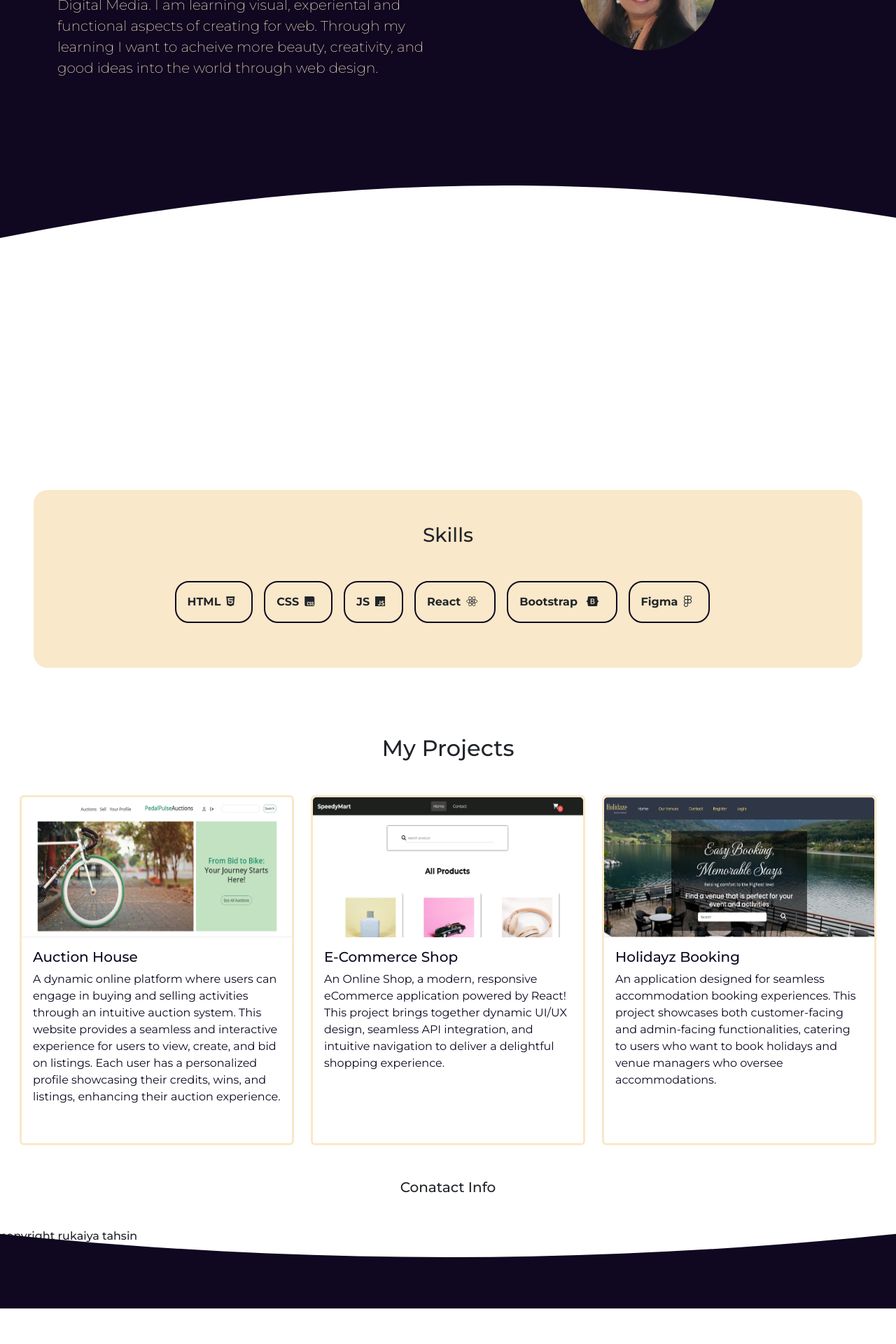
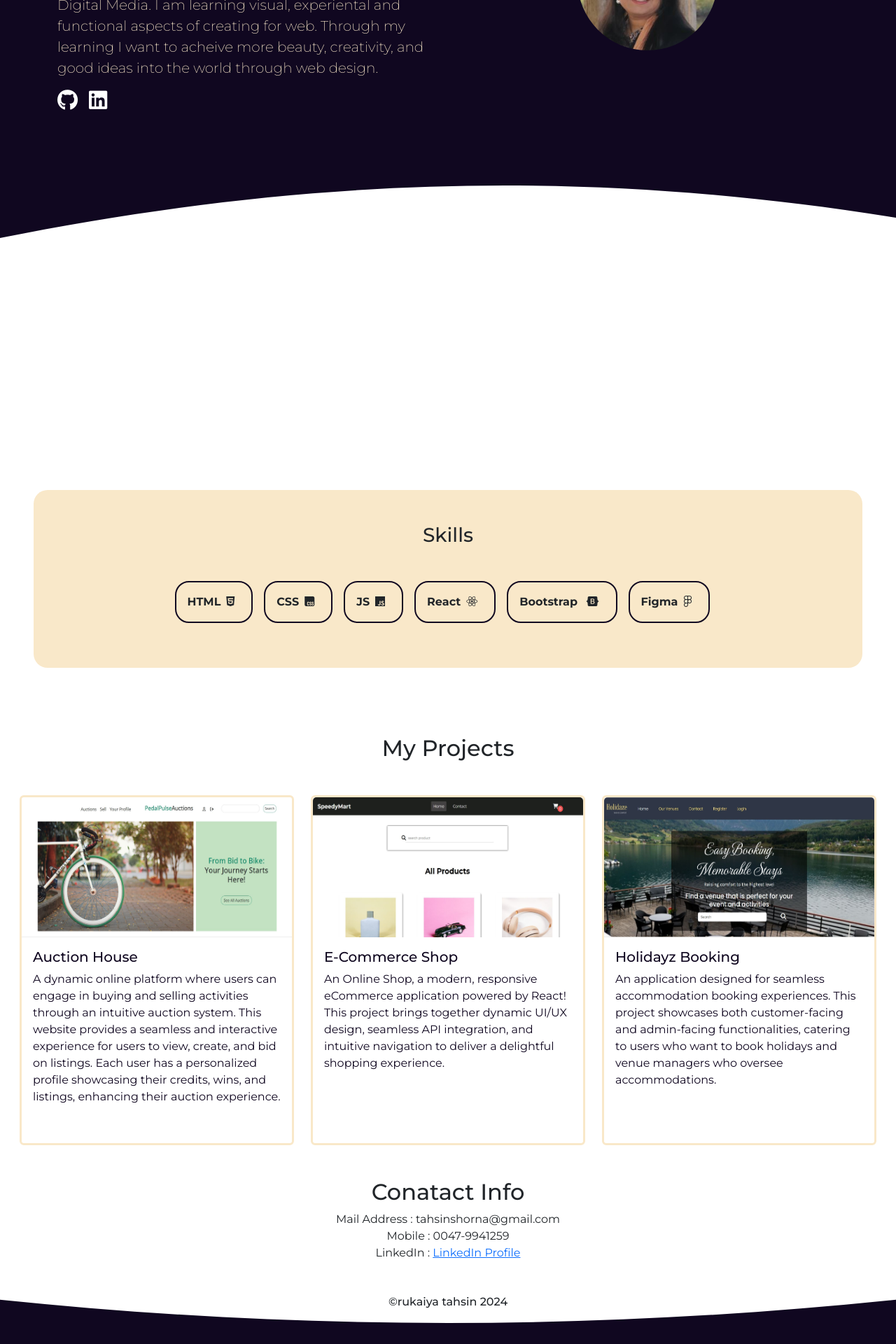
Before and after one commit to tahsinrukaiya/PORTFOLIO-2, a React (Vite) app: page / in a window 1280 px wide. Shown: the part 260-2180 px from the top of the page at 70% size. Before the commit the page ends 2136 px from the top, so only its background shows below. Built offline with nearby package versions, Linux system fonts and the light colour scheme; a web font is replaced by a local one.

Commit message:
added icons

```diff
--- a/src/components/Banner.jsx
+++ b/src/components/Banner.jsx
@@ -17,6 +17,8 @@ const Banner = () => {
                                 I want to acheive more beauty, creativity,
                                 and good ideas into the world through web design.
                             </p>
+                            <div className="text-start"><i className="icon fa-brands fa-github me-3"></i>
+                                <i className="icon fa-brands fa-linkedin"></i></div>
                         </div>
                         <div className="col">
                             <div className="banner-img-container"><img src={myImage} className="banner-img rounded-circle"></img></div>
--- a/src/components/Contact.jsx
+++ b/src/components/Contact.jsx
@@ -2,7 +2,13 @@ export default function Contact() {
     return (
         <>
             <div className="contact-container mb-5">
-                <h5 className="text-center">Conatact Info</h5>
+                <h2 className="text-center">Conatact Info</h2>
+                <ul className="contact-info text-center list-unstyled">
+                    <li>Mail Address : tahsinshorna@gmail.com</li>
+                    <li> Mobile : 0047-9941259</li>
+                    <li>LinkedIn : <a href="https://www.linkedin.com/in/rukaiya-tahsin">LinkedIn Profile
+                    </a></li>
+                </ul>
             </div>
         </>
     )
--- a/src/components/Footer.jsx
+++ b/src/components/Footer.jsx
@@ -8,7 +8,7 @@ export default function Footer() {
                         d="M0,0 C480,50 960,50 1440,0 L1440,120 L0,120 Z"
                     ></path>
                 </svg>
-                <h6>copyright rukaiya tahsin</h6>
+                <h6 className="text-center">©rukaiya tahsin 2024</h6>
             </div>
         </>
     );
--- a/src/index.css
+++ b/src/index.css
@@ -62,6 +62,10 @@ body {
   height: 200px;
   object-fit: cover;
   border-radius: 50%;
+}
+
+.icon {
+  font-size: 30px !important;
 }
 
 /*------------------------SKILLS--------------------------*/
```
